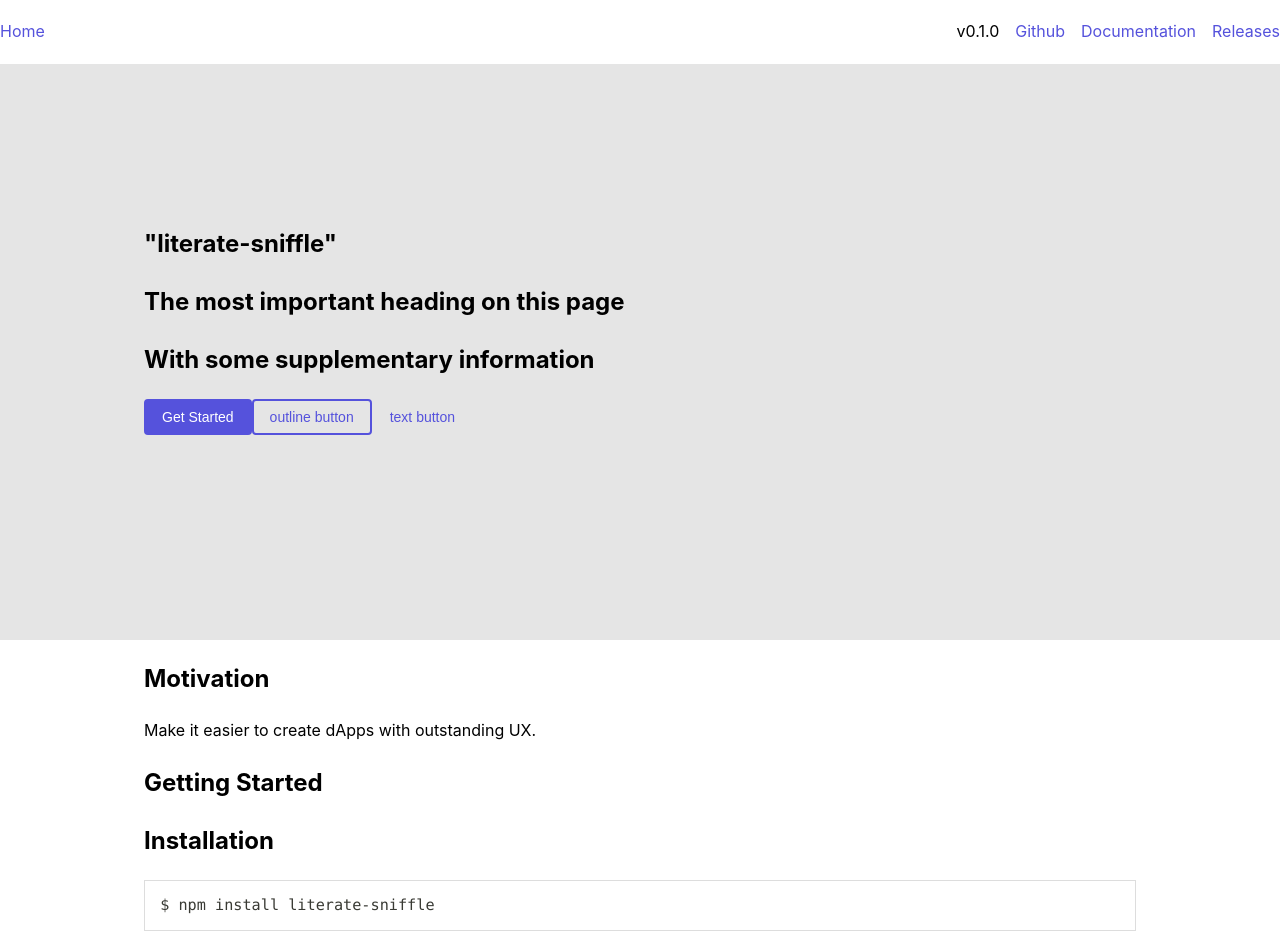
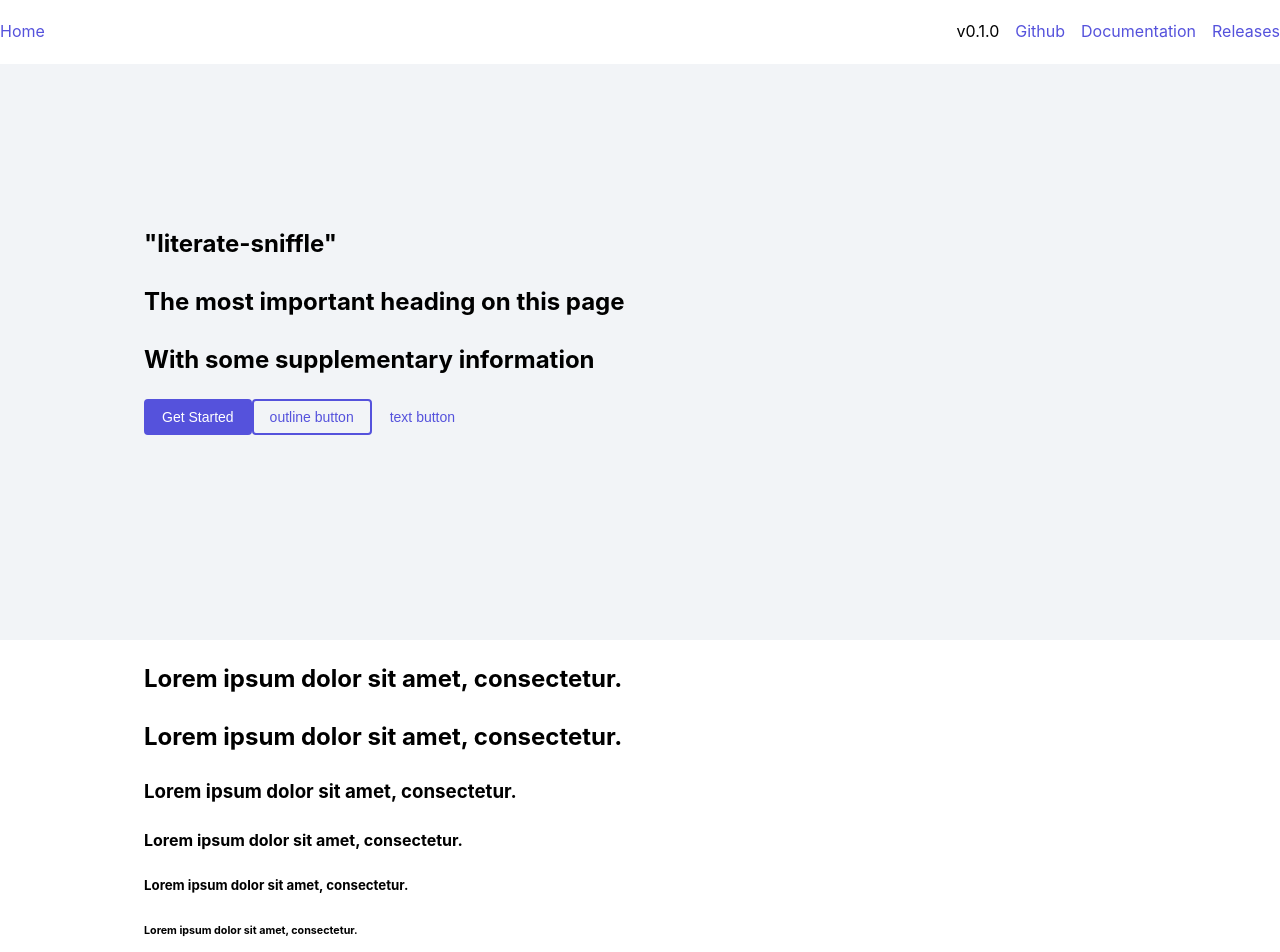
Before and after one commit to ConsenSysMesh/design-system-website, a Next.js app: page / in a window 1280 px wide. Shown: the top 952 px of the page. Built offline with nearby package versions, Linux system fonts and the light colour scheme.

Commit message:
use headings in the body section

```diff
--- a/pages/index.js
+++ b/pages/index.js
@@ -7,6 +7,7 @@ import ThemeProvider from '../components/ThemeProvider'
 import Typography from '../components/typography'
 import Container from '../components/Container'
 import CodeBlock from '../components/CodeBlock'
+import Heading from '../components/Heading'
 
 import Head from '../components/head'
 import Nav from '../components/nav'
@@ -22,7 +23,7 @@ const Masthead = styled.section`
   flex-flow: row;
   align-items: center;
   justify-content: center;
-  background: rgba(0,0,0, 0.1)
+  background: #F2F4F7;
 `
 
 const exampleCode = `
@@ -53,6 +54,14 @@ const Home = () => (
         <section>
           <Container>
             {/* body section */}
+            <Heading.h1>Lorem ipsum dolor sit amet, consectetur.</Heading.h1>
+            <Heading.h2>Lorem ipsum dolor sit amet, consectetur.</Heading.h2>
+            <Heading.h3>Lorem ipsum dolor sit amet, consectetur.</Heading.h3>
+            <Heading.h4>Lorem ipsum dolor sit amet, consectetur.</Heading.h4>
+            <Heading.h5>Lorem ipsum dolor sit amet, consectetur.</Heading.h5>
+            <Heading.h6>Lorem ipsum dolor sit amet, consectetur.</Heading.h6>
+            <Heading>Lorem ipsum dolor sit amet, consectetur.</Heading>
+
             <h1>Motivation</h1>
             <p>Make it easier to create dApps with outstanding UX.</p>
 
```
